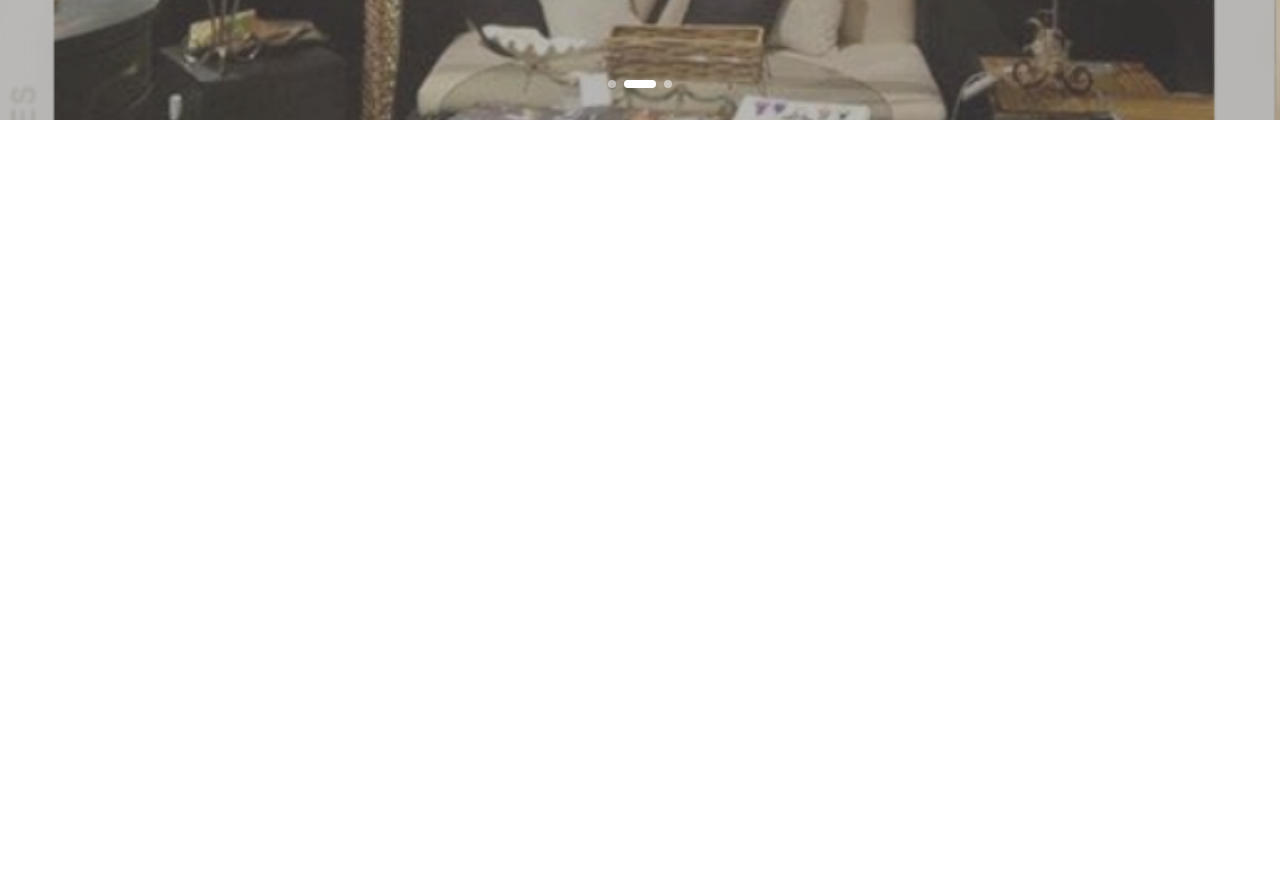
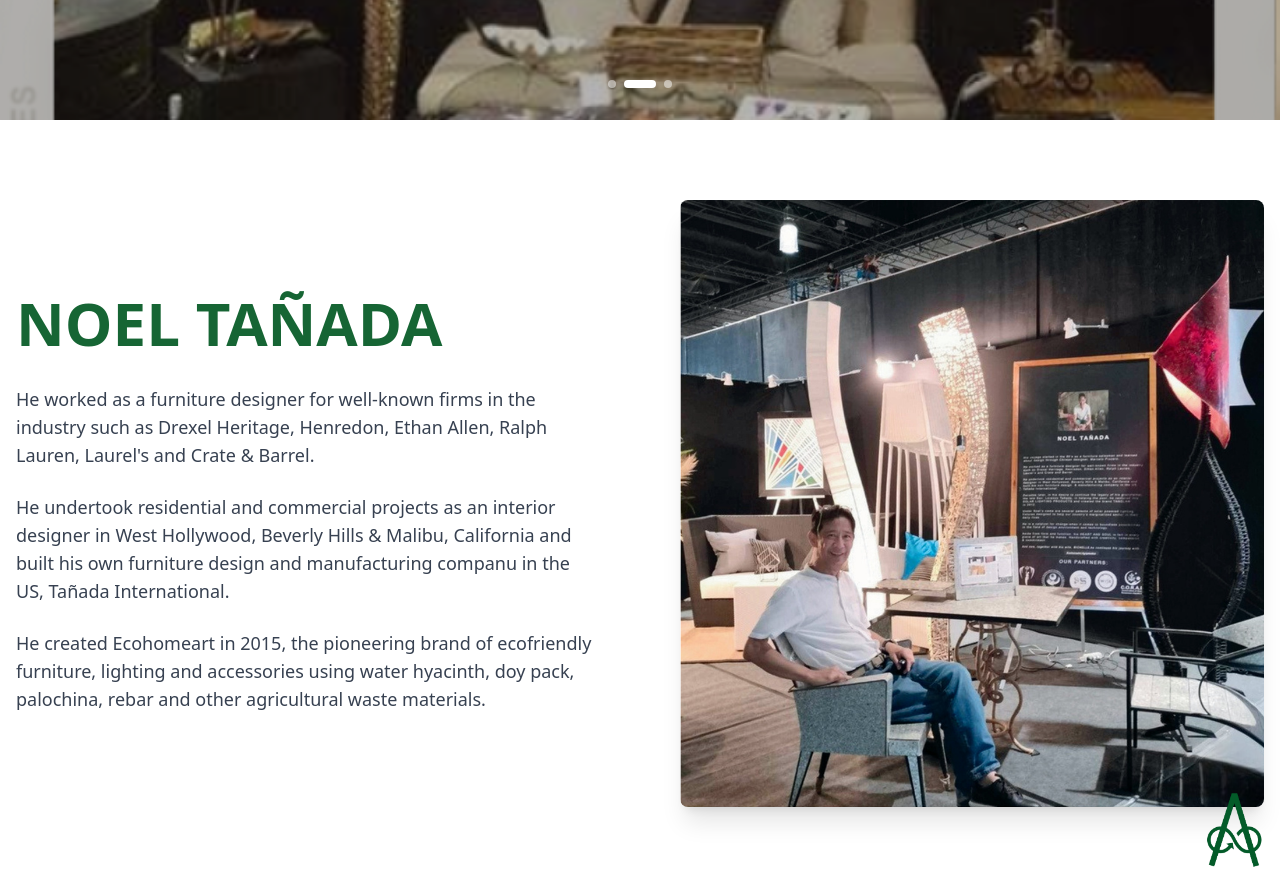
Before and after one commit to karlito0oo/eco-home-art, a React (Vite) app: page / in a window 1280 px wide. Shown: the part 600-1487 px from the top of the page. Before the commit the page ends 800 px from the top, so only its background shows below. Built offline with nearby package versions, Linux system fonts and the light colour scheme.

Commit message:
About noel tanada section

```diff
--- a/src/App.jsx
+++ b/src/App.jsx
@@ -1,11 +1,13 @@
 import Navbar from './components/Navbar'
 import Hero from './components/Hero'
+import AboutNoel from './components/AboutNoel'
 
 function App() {
   return (
     <>
       <Navbar />
       <Hero />
+      <AboutNoel />
     </>
   )
 }
--- /dev/null
+++ b/src/components/AboutNoel.jsx
@@ -0,0 +1,48 @@
+const AboutNoel = () => {
+  return (
+    <section className="relative bg-white py-20">
+      <div className="container mx-auto px-4">
+        <div className="flex flex-col-reverse items-center gap-8 lg:flex-row lg:items-stretch">
+          {/* Text Content */}
+          <div className="flex flex-1 flex-col justify-center lg:pr-12">
+            <h2 className="mb-8 text-4xl font-bold text-green-800 md:text-5xl lg:text-6xl">
+              NOEL TAÑADA
+            </h2>
+
+            <div className="space-y-6 text-lg text-gray-700">
+              <p>
+              He worked as a furniture designer for well-known firms in the industry such as Drexel Heritage, Henredon, Ethan Allen, Ralph Lauren, Laurel's and Crate & Barrel.
+              </p>
+
+              <p>
+              He undertook residential and commercial projects as an interior designer in West Hollywood, Beverly Hills & Malibu, California and built his own furniture design and manufacturing companu in the US, Tañada International.
+              </p>
+
+              <p>
+              He created Ecohomeart in 2015, the pioneering brand of ecofriendly furniture, lighting and accessories using water hyacinth, doy pack, palochina, rebar and other agricultural waste materials.
+              </p>
+            </div>
+          </div>
+
+          {/* Image Container */}
+          <div className="relative flex-1">
+            <img
+              src="/noel-tanada.png"
+              alt="Noel Tañada"
+              className="h-full w-full rounded-lg object-cover shadow-xl"
+            />
+          </div>
+        </div>
+      </div>
+
+      {/* Alpha Logo */}
+      <img
+        src="/alpha-logo.png"
+        alt="Alpha Logo"
+        className="absolute bottom-4 right-4 h-12 w-auto md:h-16 lg:h-20"
+      />
+    </section>
+  );
+};
+
+export default AboutNoel;
```
Also changed, not shown: public/alpha-logo.png (added).
